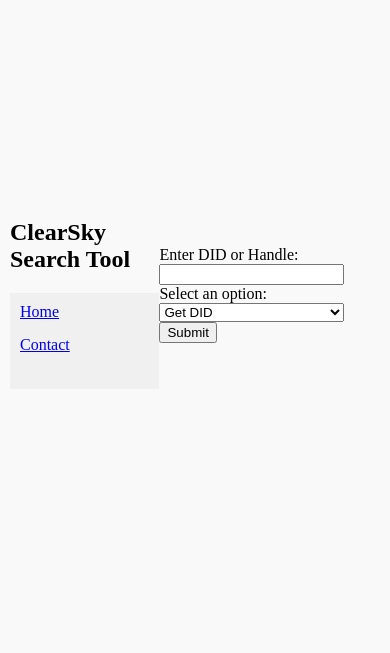
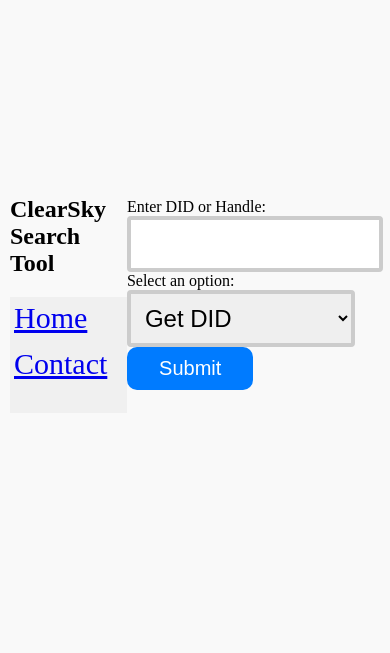
Before and after one commit to thieflord06/ClearSky, a Flask app: page / in a window 390 px wide. Shown: the part 138-791 px from the top of the page. Run offline with Flask 3, Linux system fonts and the light colour scheme; parts of the project's set-up code (start-up, migrations or seed data) failed here and were passed over.

Commit message:
better formatting for mobile.

```diff
--- a/static/styles.css
+++ b/static/styles.css
@@ -40,26 +40,6 @@ nav {
     font-size: 16px;
 }
 
-/* Mobile styles */
-@media (max-width: 480px) {
-    nav {
-        padding: 5px;
-    }
-
-    .menu {
-        display: flex;
-        flex-wrap: wrap;
-        justify-content: center;
-        margin-bottom: 10px;
-    }
-
-    .menu li {
-        margin: 5px;
-    }
-}
-
-/* styles.css */
-
 .table-container {
     overflow-x: auto;
 }
@@ -76,19 +56,35 @@ table td {
     border-bottom: 1px solid #ddd;
 }
 
-/* Mobile styles */
-@media (max-width: 480px) {
-    table th,
-    table td {
-        font-size: 14px;
-        padding: 6px;
-    }
-}
 
 /* styles for mobile */
 @media (max-width: 480px) {
     .result-container {
-        margin: 20px;
+        margin: 2px;
+    }
+
+    .form-control {
+        width: 90%; /* Set the width to 100% to occupy the full container width */
+        padding: 10px; /* Increase padding for better touch interaction */
+        font-size: 24px; /* Adjust the font size for better readability */
+        border: 4px solid #ccc;
+        border-radius: 4px;
+    }
+
+    .btn {
+        display: block;
+        width: 50%;
+        padding: 10px; /* Increase padding to make the button taller */
+        background-color: #007bff;
+        color: #fff;
+        border: none;
+        border-radius: 10px;
+        cursor: pointer;
+        font-size: 20px; /* Adjust the font size for better readability */
+    }
+
+    nav {
+        padding: 2px;
     }
 
     .result-container h1 {
@@ -101,20 +97,24 @@ table td {
         margin-bottom: 20px;
     }
 
+    .menu {
+        display: flex;
+        flex-wrap: wrap;
+        justify-content: center;
+        margin-bottom: 10px;
+        font-size: 30px;
+    }
+
+    .menu li {
+        margin: 2px;
+
+    }
+
     .result-container .btn {
         display: block;
         width: 100%;
         text-align: center;
-        font-size: 16px;
+        font-size: 10px;
         margin-top: 10px;
     }
 }
-
-.grayed-out {
-  color: #999999;
-  background-color: #f0f0f0;
-}
-
-#loading-screen {
-    display: none;
-}
```
